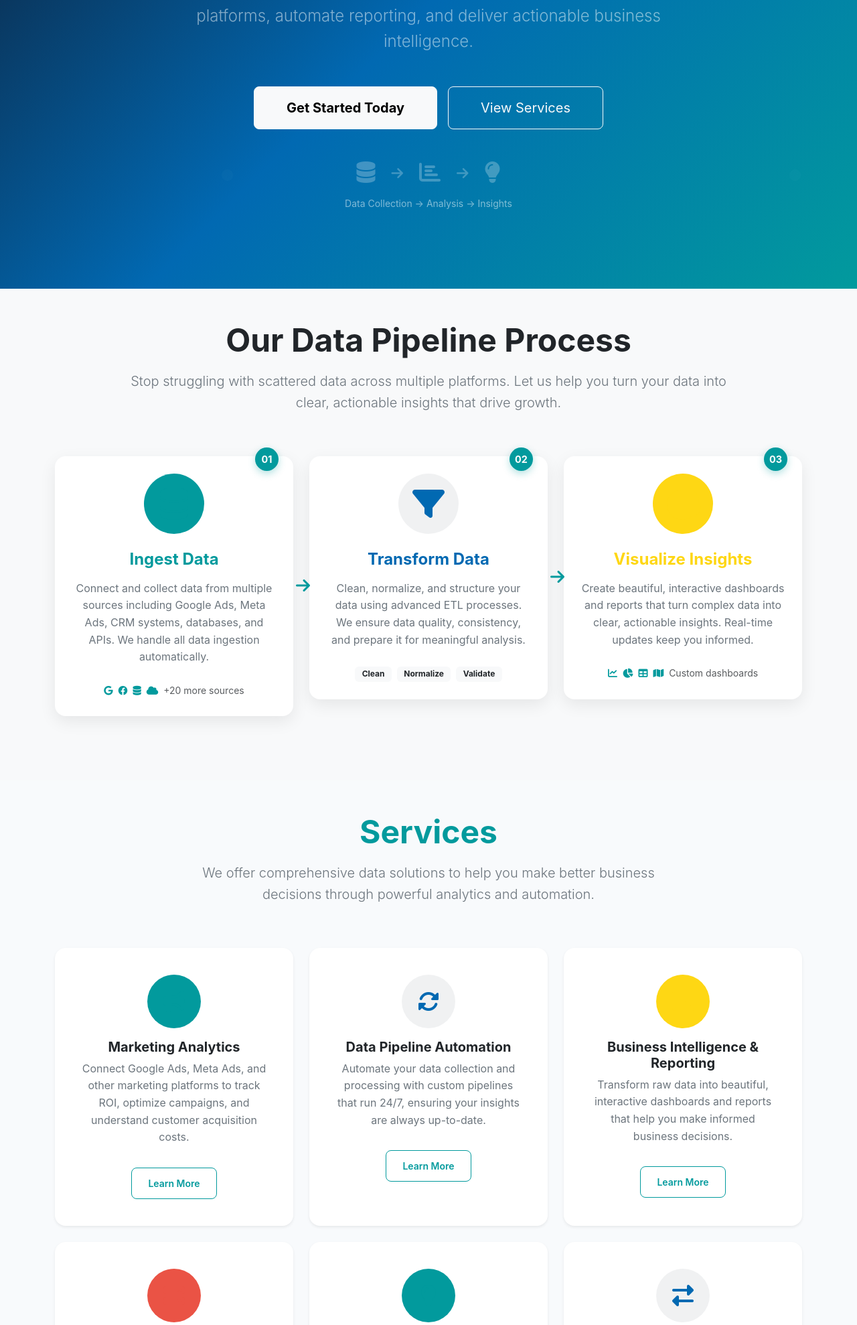
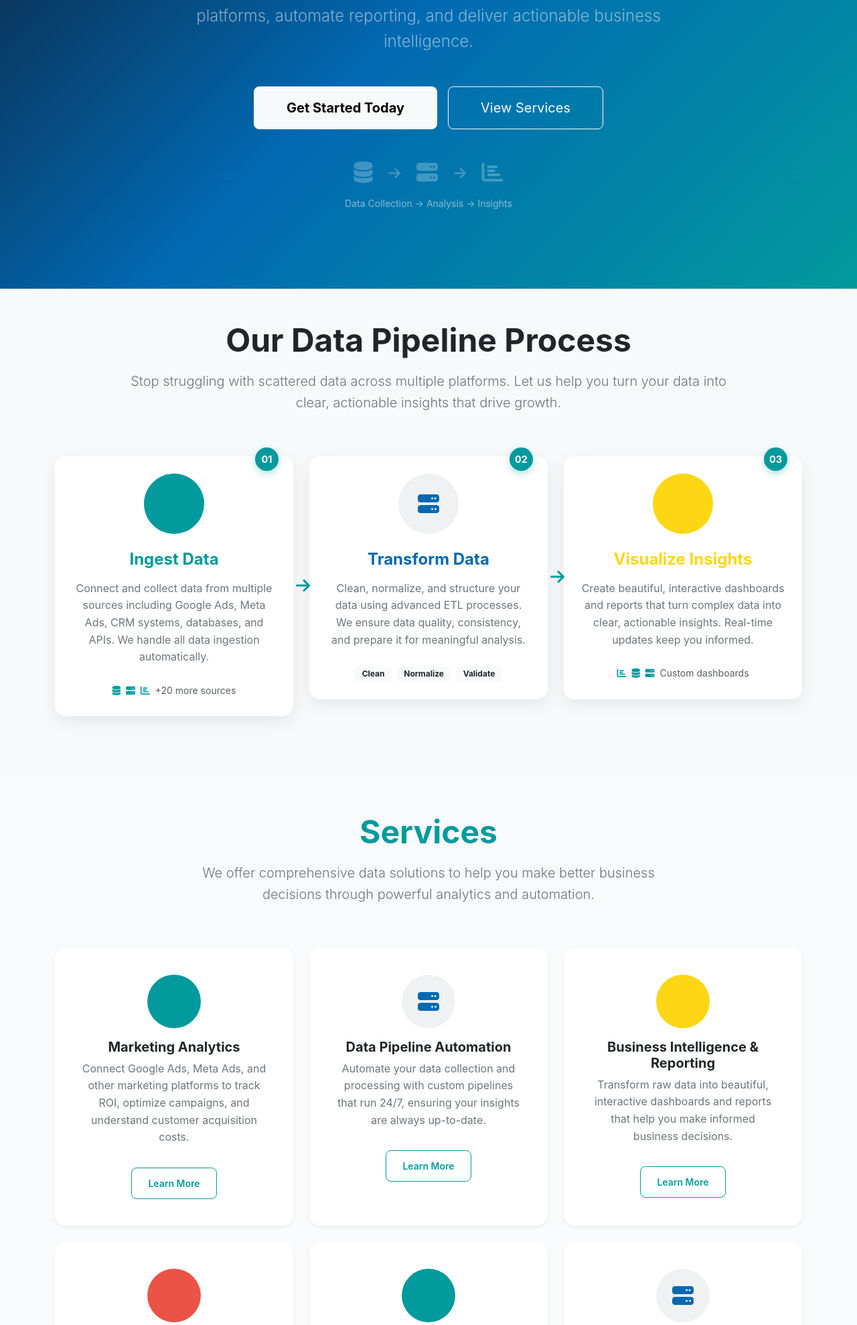
Before and after one commit to adillraza/datacharted, a Flask app: page / in a window 1280 px wide. Shown: the part 481-2459 px from the top of the page at 67% size. Run offline with Flask 3, Linux system fonts and the light colour scheme; some libraries are stand-ins or nearby versions.

Commit message:
Use ONLY proven working dashboard icons throughout home page
- Replace ALL icons with only 3 working icons from dashboard: fas fa-database, fas fa-server, fas fa-chart-bar
- Remove all problematic icons (bullhorn, sync-alt, lightbulb, exchange-alt, etc.)
- Use exact same fa-2x sizing as dashboard
- Simplified approach: only use icons that are proven to work
- Should fix all icon display issues by using minimal, tested icon set

```diff
--- a/app/templates/main/index.html
+++ b/app/templates/main/index.html
@@ -37,13 +37,13 @@
                         <i class="fas fa-arrow-right fa-lg opacity-50"></i>
                     </div>
                     <div class="me-4">
-                        <i class="fas fa-chart-bar fa-2x opacity-50"></i>
+                        <i class="fas fa-server fa-2x opacity-50"></i>
                     </div>
                     <div class="me-4">
                         <i class="fas fa-arrow-right fa-lg opacity-50"></i>
                     </div>
                     <div>
-                        <i class="fas fa-lightbulb fa-2x opacity-50"></i>
+                        <i class="fas fa-chart-bar fa-2x opacity-50"></i>
                     </div>
                 </div>
                 <p class="text-white-50 mt-3 small">
@@ -86,7 +86,7 @@
                     <div class="process-step-card h-100 p-4">
                         <div class="step-number">01</div>
                         <div class="bg-primary bg-opacity-10 rounded-circle d-inline-flex align-items-center justify-content-center mb-4" style="width: 90px; height: 90px;">
-                            <i class="fas fa-database fa-3x text-primary"></i>
+                            <i class="fas fa-database fa-2x text-primary"></i>
                         </div>
                         <h4 class="fw-bold mb-3 text-primary">Ingest Data</h4>
                         <p class="text-secondary mb-4">
@@ -94,10 +94,9 @@
                         </p>
                         <div class="data-sources">
                             <small class="text-muted">
-                                <i class="fab fa-google me-1"></i>
-                                <i class="fab fa-facebook me-1"></i>
                                 <i class="fas fa-database me-1"></i>
-                                <i class="fas fa-cloud me-1"></i>
+                                <i class="fas fa-server me-1"></i>
+                                <i class="fas fa-chart-bar me-1"></i>
                                 +20 more sources
                             </small>
                         </div>
@@ -115,7 +114,7 @@
                     <div class="process-step-card h-100 p-4">
                         <div class="step-number">02</div>
                         <div class="bg-secondary bg-opacity-10 rounded-circle d-inline-flex align-items-center justify-content-center mb-4" style="width: 90px; height: 90px;">
-                            <i class="fas fa-filter fa-3x text-secondary-blue"></i>
+                            <i class="fas fa-server fa-2x text-secondary-blue"></i>
                         </div>
                         <h4 class="fw-bold mb-3 text-secondary-blue">Transform Data</h4>
                         <p class="text-secondary mb-4">
@@ -142,7 +141,7 @@
                     <div class="process-step-card h-100 p-4">
                         <div class="step-number">03</div>
                         <div class="bg-accent-yellow bg-opacity-10 rounded-circle d-inline-flex align-items-center justify-content-center mb-4" style="width: 90px; height: 90px;">
-                            <i class="fas fa-chart-pie fa-3x text-accent-yellow"></i>
+                            <i class="fas fa-chart-bar fa-2x text-accent-yellow"></i>
                         </div>
                         <h4 class="fw-bold mb-3 text-accent-yellow">Visualize Insights</h4>
                         <p class="text-secondary mb-4">
@@ -150,10 +149,9 @@
                         </p>
                         <div class="visualization-types">
                             <small class="text-muted">
-                                <i class="fas fa-chart-line me-1"></i>
-                                <i class="fas fa-chart-pie me-1"></i>
-                                <i class="fas fa-table me-1"></i>
-                                <i class="fas fa-map me-1"></i>
+                                <i class="fas fa-chart-bar me-1"></i>
+                                <i class="fas fa-database me-1"></i>
+                                <i class="fas fa-server me-1"></i>
                                 Custom dashboards
                             </small>
                         </div>
@@ -184,7 +182,7 @@
                 <div class="card h-100 text-center p-4 border-0 shadow-sm">
                     <div class="card-body">
                         <div class="bg-primary bg-opacity-10 rounded-circle d-inline-flex align-items-center justify-content-center mb-3" style="width: 80px; height: 80px;">
-                            <i class="fas fa-bullhorn fa-2x text-primary"></i>
+                            <i class="fas fa-chart-bar fa-2x text-primary"></i>
                         </div>
                         <h5 class="card-title fw-bold">Marketing Analytics</h5>
                         <p class="card-text text-secondary">
@@ -200,7 +198,7 @@
                 <div class="card h-100 text-center p-4 border-0 shadow-sm">
                     <div class="card-body">
                         <div class="bg-secondary bg-opacity-10 rounded-circle d-inline-flex align-items-center justify-content-center mb-3" style="width: 80px; height: 80px;">
-                            <i class="fas fa-sync-alt fa-2x text-secondary-blue"></i>
+                            <i class="fas fa-server fa-2x text-secondary-blue"></i>
                         </div>
                         <h5 class="card-title fw-bold">Data Pipeline Automation</h5>
                         <p class="card-text text-secondary">
@@ -216,7 +214,7 @@
                 <div class="card h-100 text-center p-4 border-0 shadow-sm">
                     <div class="card-body">
                         <div class="bg-accent-yellow bg-opacity-10 rounded-circle d-inline-flex align-items-center justify-content-center mb-3" style="width: 80px; height: 80px;">
-                            <i class="fas fa-chart-bar fa-2x text-accent-yellow"></i>
+                            <i class="fas fa-database fa-2x text-accent-yellow"></i>
                         </div>
                         <h5 class="card-title fw-bold">Business Intelligence & Reporting</h5>
                         <p class="card-text text-secondary">
@@ -232,7 +230,7 @@
                 <div class="card h-100 text-center p-4 border-0 shadow-sm">
                     <div class="card-body">
                         <div class="bg-accent-red bg-opacity-10 rounded-circle d-inline-flex align-items-center justify-content-center mb-3" style="width: 80px; height: 80px;">
-                            <i class="fas fa-server fa-2x text-accent-red"></i>
+                            <i class="fas fa-chart-bar fa-2x text-accent-red"></i>
                         </div>
                         <h5 class="card-title fw-bold">Technical Setup & Consulting</h5>
                         <p class="card-text text-secondary">
@@ -248,7 +246,7 @@
                 <div class="card h-100 text-center p-4 border-0 shadow-sm">
                     <div class="card-body">
                         <div class="bg-primary bg-opacity-10 rounded-circle d-inline-flex align-items-center justify-content-center mb-3" style="width: 80px; height: 80px;">
-                            <i class="fas fa-lightbulb fa-2x text-primary"></i>
+                            <i class="fas fa-database fa-2x text-primary"></i>
                         </div>
                         <h5 class="card-title fw-bold">Advanced Analytics & Insights</h5>
                         <p class="card-text text-secondary">
@@ -264,7 +262,7 @@
                 <div class="card h-100 text-center p-4 border-0 shadow-sm">
                     <div class="card-body">
                         <div class="bg-secondary bg-opacity-10 rounded-circle d-inline-flex align-items-center justify-content-center mb-3" style="width: 80px; height: 80px;">
-                            <i class="fas fa-exchange-alt fa-2x text-secondary-blue"></i>
+                            <i class="fas fa-server fa-2x text-secondary-blue"></i>
                         </div>
                         <h5 class="card-title fw-bold">Data Integration & Migration</h5>
                         <p class="card-text text-secondary">
```
